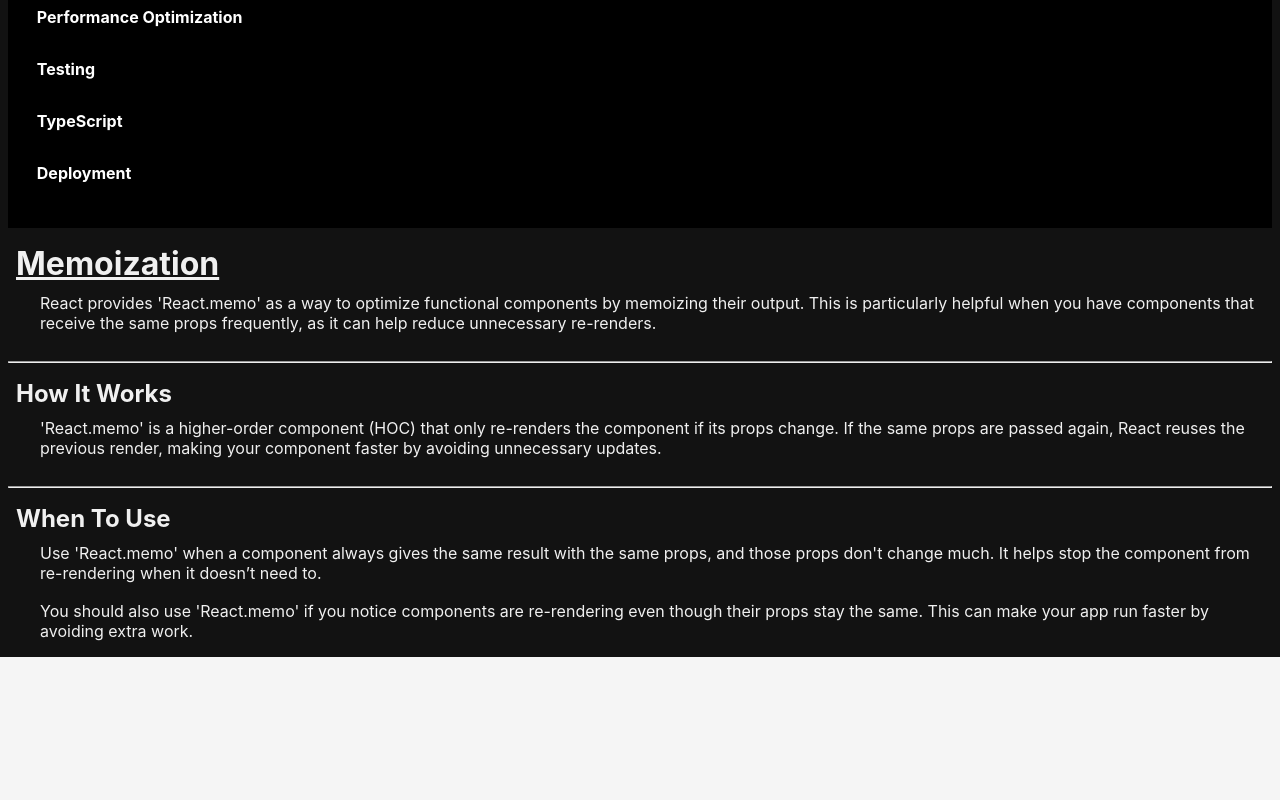
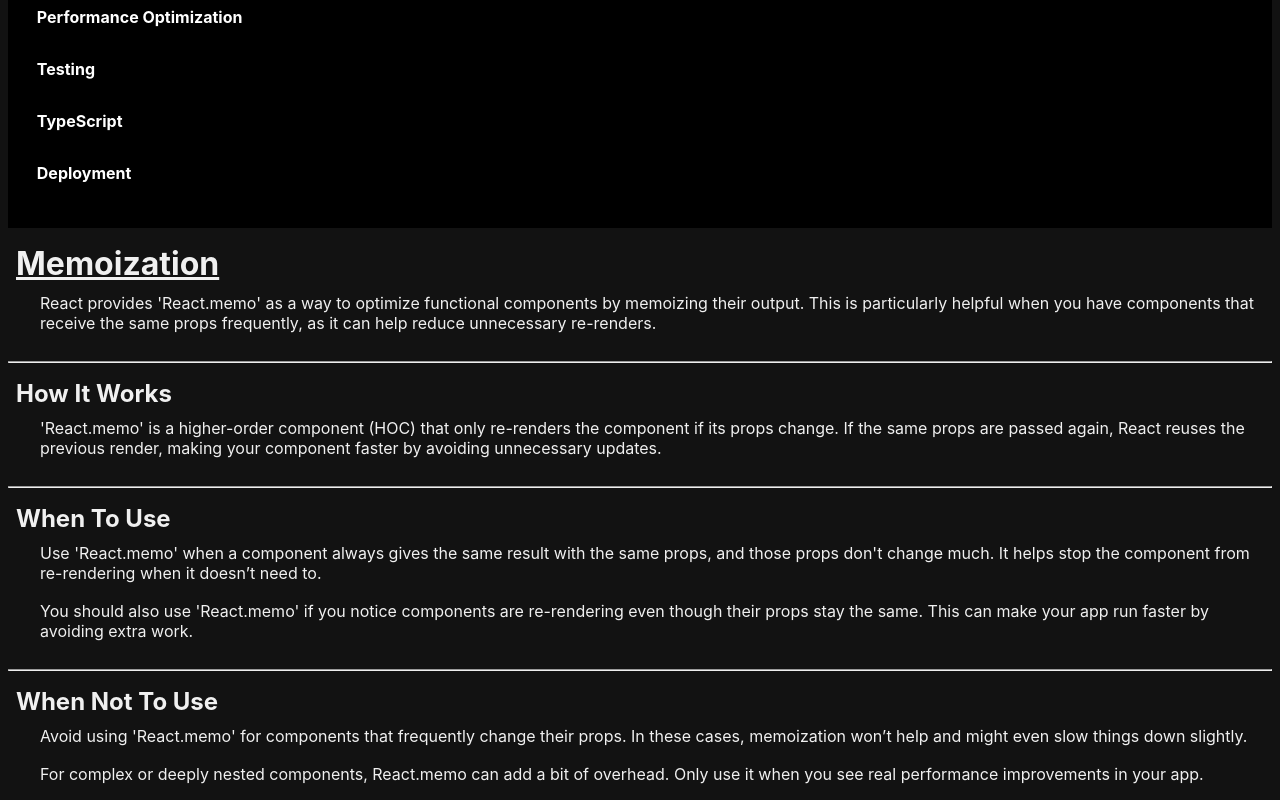
Before and after one commit to rees-kyle/react_showcase, a React (Create React App) app in the folder project/: page /react_showcase/memoization in a window 1280 px wide. Shown: the part 591-1391 px from the top of the page. Before the commit the page ends 1248 px from the top, so only its background shows below. Built offline with nearby package versions, Linux system fonts and the light colour scheme.

Commit message:
Add WhenNotToUse component
- Added component file.
- Added to index in components folder.
- Imported and added component to page.

```diff
--- /dev/null
+++ b/project/src/components/performance_optimization/memoization/WhenNotToUse.js
@@ -0,0 +1,17 @@
+const WhenNotToUse = () => {
+  return (
+    <div>
+      <br/>
+      <hr/>
+      <h2>When Not To Use</h2>
+      <p>
+        Avoid using 'React.memo' for components that frequently change their props. In these cases, memoization won’t help and might even slow things down slightly.
+      </p>
+      <p>
+        For complex or deeply nested components, React.memo can add a bit of overhead. Only use it when you see real performance improvements in your app.
+      </p>
+    </div>
+  );
+};
+
+export default WhenNotToUse;
--- a/project/src/components/performance_optimization/memoization/index.js
+++ b/project/src/components/performance_optimization/memoization/index.js
@@ -1,3 +1,4 @@
 export { default as Memoization } from './Memoization';
 export { default as HowItWorks } from './HowItWorks';
 export { default as WhenToUse } from './WhenToUse';
+export { default as WhenNotToUse } from './WhenNotToUse';
--- a/project/src/pages/performance_optimization/MemoizationPage.js
+++ b/project/src/pages/performance_optimization/MemoizationPage.js
@@ -1,7 +1,8 @@
 import {
   Memoization,
   HowItWorks,
-  WhenToUse
+  WhenToUse,
+  WhenNotToUse
 } from '../../components/performance_optimization/memoization';
 
 const MemoizationPage = () => {
@@ -10,6 +11,7 @@ const MemoizationPage = () => {
       <Memoization />
       <HowItWorks />
       <WhenToUse />
+      <WhenNotToUse />
     </>
   );
 };
```
